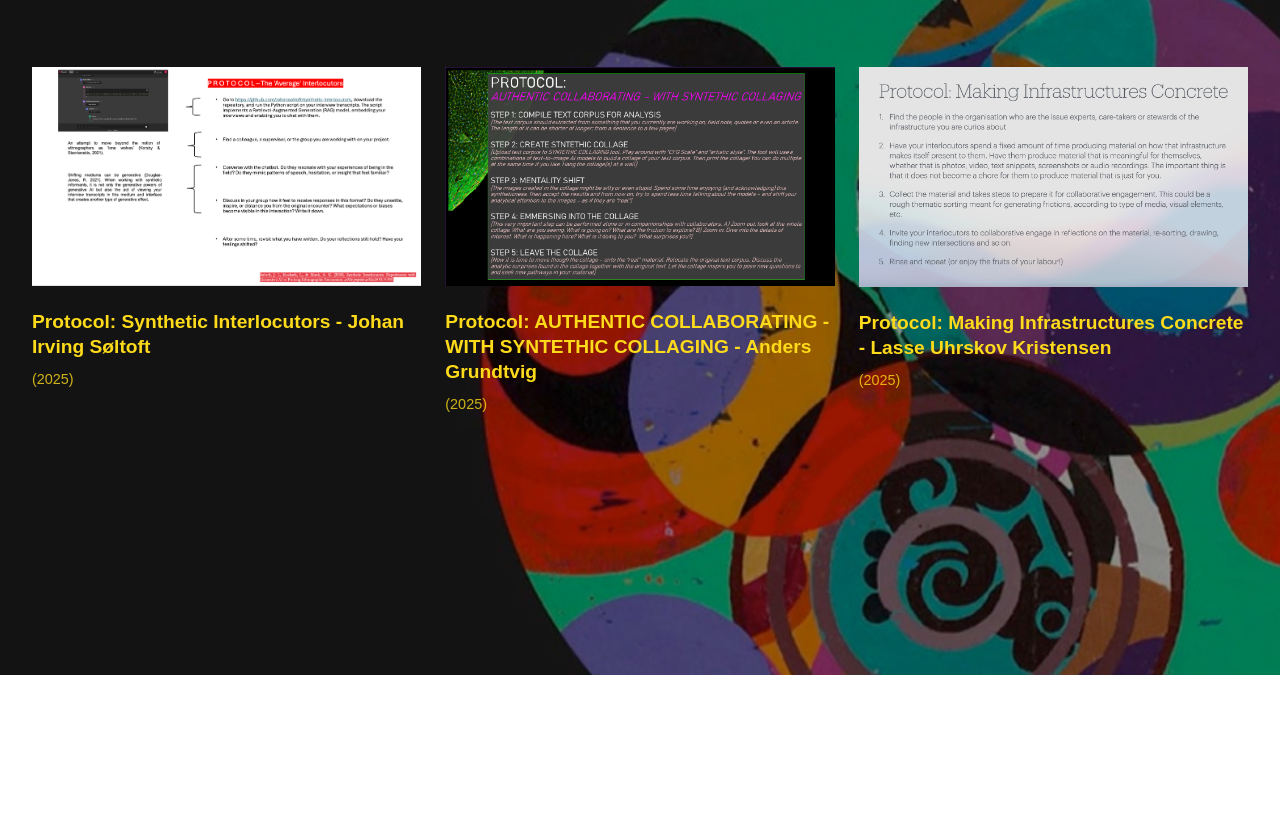
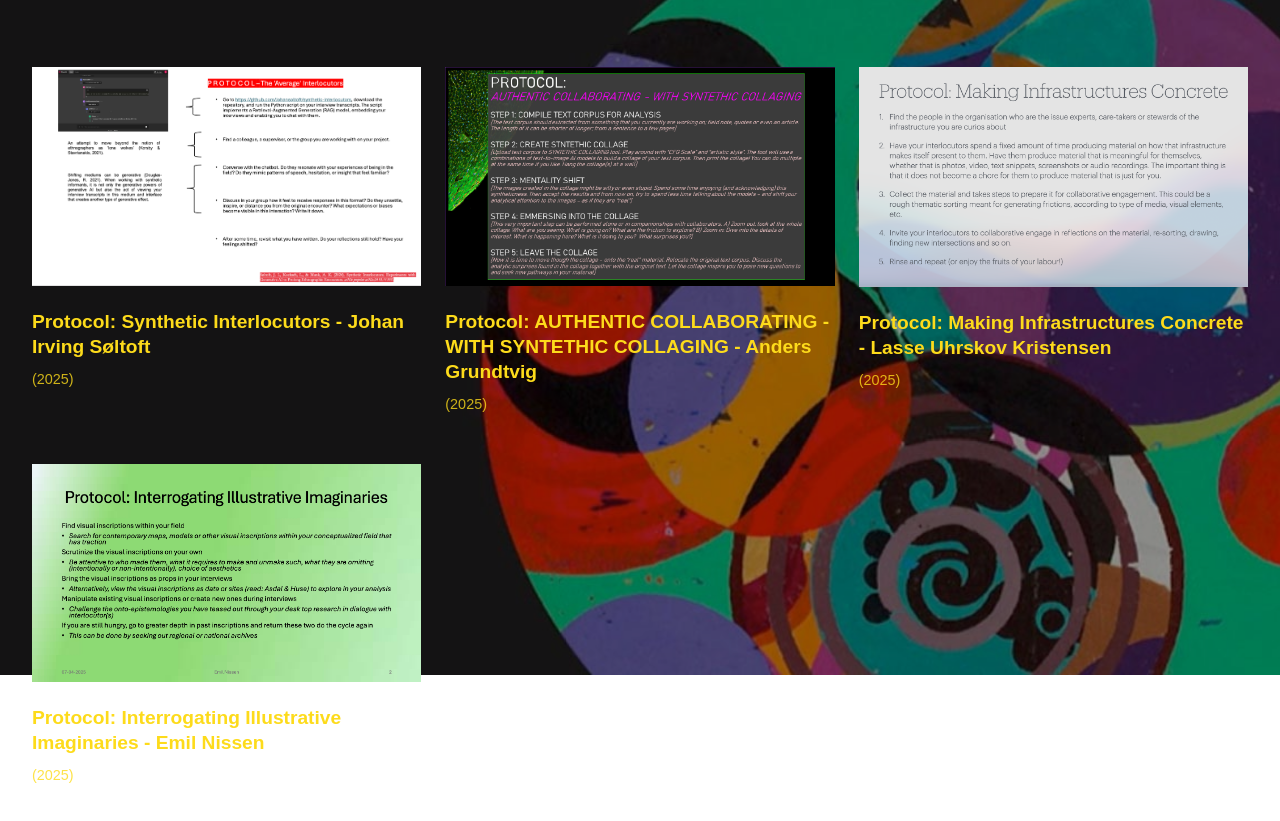
Before and after one commit to ECHOlab-DTU/Experimenting-with-Ethnography, a plain HTML site: page index.html in a window 1280 px wide. Shown: the part 125-946 px from the top of the page. Before the commit the page ends 800 px from the top, so only its background shows below. Drawn offline with Linux system fonts and the light colour scheme; a web font is replaced by a local one.

Commit message:
Update index.html

```diff
--- a/index.html
+++ b/index.html
@@ -269,6 +269,16 @@
             </div>
         </div>
 
+                                <!-- Project 3: Emil -->
+        <div class="project-card">
+            <img src="assets/images/Emil-nissen.png" alt="Project 3" class="project-image">
+            <div class="project-info">
+                <h2 class="project-title">Protocol: Interrogating Illustrative Imaginaries - Emil Nissen</h2>
+                <div class="project-date">(2025)</div>
+                <div class="project-links">
+                </div>
+            </div>
+        </div>
 
 
     <!-- Modal for image zoom -->
```
